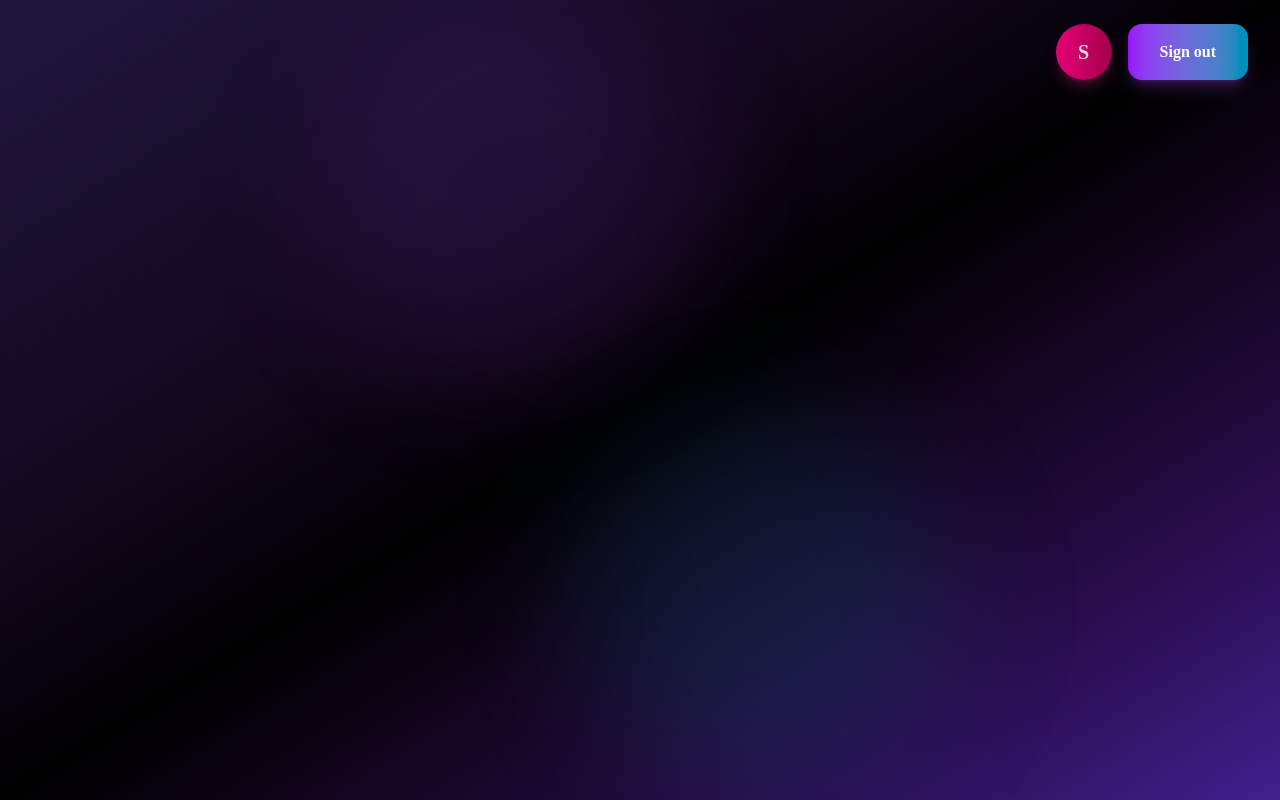
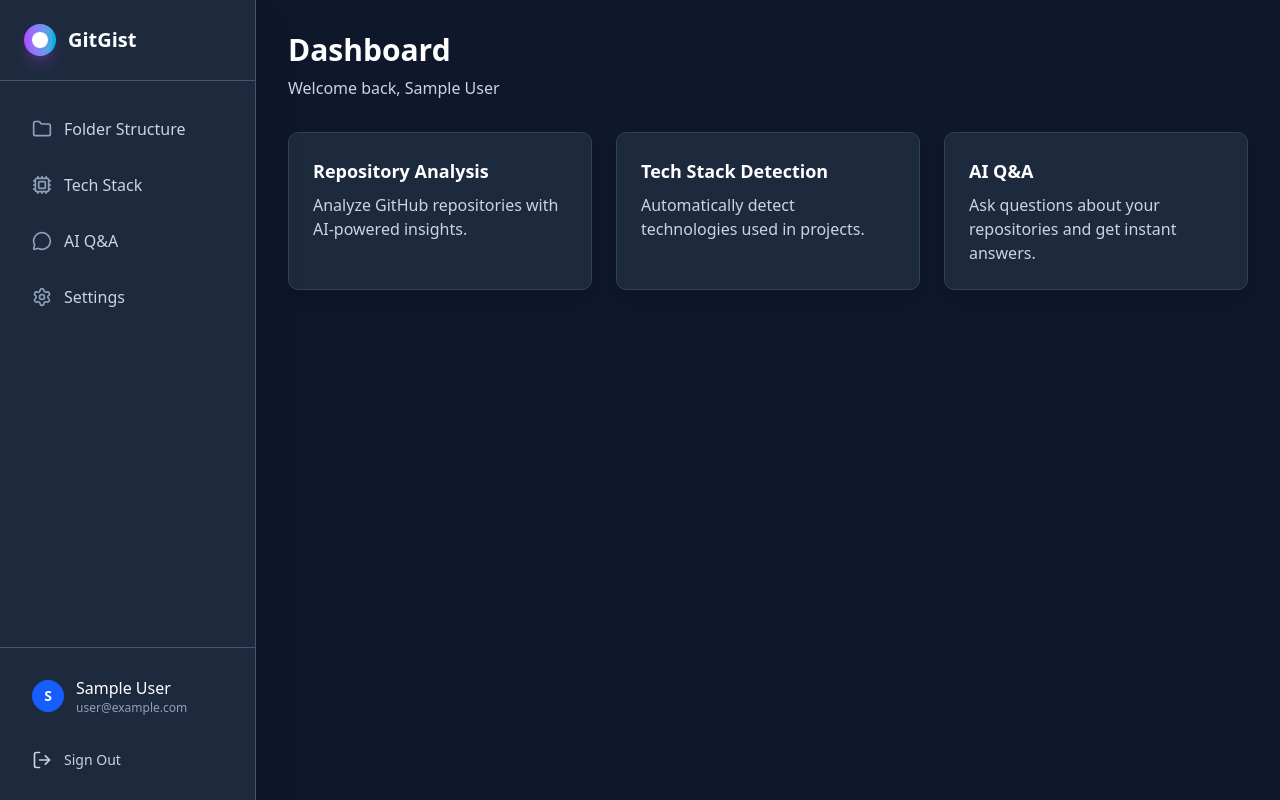
Before and after one commit to itz-rajkeshav/GitGist, a Next.js app in the folder apps/web/: page /dashboard in a window 1280 px wide. Built offline with nearby package versions, Linux system fonts and the light colour scheme; no server answers; sample sign-in values are in the browser's storage.

Commit message:
change ui and add sidebar

```diff
--- a/apps/web/src/app/auth/signin/page.tsx
+++ b/apps/web/src/app/auth/signin/page.tsx
@@ -25,25 +25,26 @@ export default function SignIn() {
 
   if (!providers) {
     return (
-      <div className="min-h-screen bg-gradient-to-br from-gray-900 via-purple-900 to-violet-900 flex items-center justify-center">
-        <div className="animate-spin rounded-full h-12 w-12 border-b-2 border-purple-400"></div>
+      <div className="min-h-screen bg-slate-900 flex items-center justify-center">
+        <div className="animate-spin rounded-full h-12 w-12 border-b-2 border-blue-400"></div>
       </div>
     );
   }
 
   return (
-    <div className="min-h-screen bg-gradient-to-br from-gray-900 via-purple-900 to-violet-900 flex items-center justify-center p-4">
+    <div className="min-h-screen bg-slate-900 flex items-center justify-center p-4 font-sans">
       <div className="max-w-md w-full space-y-8">
+        <div className="bg-slate-800 rounded-lg shadow-2xl border border-slate-700 p-8">
           <div className="text-center">
             <div className="flex justify-center mb-6">
               <div className="w-16 h-16 bg-gradient-to-r from-purple-500 to-cyan-500 rounded-full flex items-center justify-center shadow-lg shadow-purple-500/25">
                 <div className="w-8 h-8 bg-white rounded-full"></div>
               </div>
             </div>
-          <h2 className="text-3xl font-bold bg-gradient-to-r from-purple-400 to-cyan-400 bg-clip-text text-transparent">
-            Welcome to GitGust
+            <h2 className="text-3xl font-bold text-white mb-2">
+              Welcome to GitGist
             </h2>
-          <p className="mt-2 text-gray-300">
+            <p className="text-slate-300">
               Sign in to your account to continue
             </p>
           </div>
@@ -53,7 +54,7 @@ export default function SignIn() {
               <div key={provider.name}>
                 <button
                   onClick={() => signIn(provider.id, { callbackUrl: "/" })}
-                className="group relative w-full flex justify-center py-3 px-4 border border-transparent text-sm font-medium rounded-lg text-white bg-gradient-to-r from-purple-600 to-cyan-600 hover:from-purple-700 hover:to-cyan-700 focus:outline-none focus:ring-2 focus:ring-offset-2 focus:ring-purple-500 transition-all duration-300 transform hover:scale-105"
+                  className="group relative w-full flex justify-center py-3 px-4 border border-slate-600 text-sm font-medium rounded-lg text-white bg-blue-600 hover:bg-blue-700 focus:outline-none focus:ring-2 focus:ring-offset-2 focus:ring-blue-500 focus:ring-offset-slate-800 transition-all duration-200"
                 >
                   <span className="absolute left-0 inset-y-0 flex items-center pl-3">
                     <svg className="h-5 w-5" viewBox="0 0 24 24">
@@ -82,5 +83,6 @@ export default function SignIn() {
           </div>
         </div>
       </div>
+    </div>
   );
 }
--- a/apps/web/src/app/dashboard/page.tsx
+++ b/apps/web/src/app/dashboard/page.tsx
@@ -1,5 +1,6 @@
 "use client";
 
+import Sidebar from "@/components/sidebar";
 import { useSession, signOut } from "next-auth/react";
 import { useRouter } from "next/navigation";
 import { useEffect } from "react";
@@ -15,8 +16,8 @@ export default function Dashboard() {
 
   if (status === "loading") {
     return (
-      <div className="min-h-screen bg-gradient-to-br from-gray-900 via-purple-900 to-violet-900 flex items-center justify-center">
-        <div className="animate-spin rounded-full h-12 w-12 border-b-2 border-purple-400"></div>
+      <div className="min-h-screen bg-slate-900 flex items-center justify-center">
+        <div className="animate-spin rounded-full h-12 w-12 border-b-2 border-blue-400"></div>
       </div>
     );
   }
@@ -26,31 +27,47 @@ export default function Dashboard() {
   }
 
   return (
-    <div className="min-h-screen bg-gradient-to-br from-gray-900 via-purple-900 to-violet-900 text-white font-['Comic_Neue']">
-      <div className="absolute inset-0 bg-gradient-to-br from-purple-900/20 via-black to-cyan-900/20"></div>
-      <div className="absolute top-0 left-1/4 w-96 h-96 bg-purple-500/10 rounded-full blur-3xl"></div>
-      <div className="absolute bottom-0 right-1/4 w-96 h-96 bg-cyan-500/10 rounded-full blur-3xl"></div>
+    <div className="min-h-screen bg-slate-900 text-white font-sans">
+      <Sidebar />
 
-      <div className="relative z-10">
-        <header className="flex justify-end items-center  px-8 py-6">
-          <div className="flex items-center space-x-4">
-            <div className="flex items-center space-x-2 space-y-4">
-              <div className="w-14 h-14 bg-gradient-to-r from-pink-600 to-pink-800 rounded-full flex items-center justify-center mx-auto  shadow-lg shadow-pink-500/25 group-hover:scale-110 transition-transform duration-300">
-                <span className="text-gray-300 text-xl font-semibold">
-                  {(session.user?.name || session.user?.email)
-                    ?.trim()
-                    .charAt(0)}
-                </span>
-              </div>
+      {/* Main Content Area */}
+      <div className="ml-64 p-8">
+        <div className="max-w-7xl mx-auto">
+          <header className="mb-8">
+            <h1 className="text-3xl font-bold text-white mb-2">Dashboard</h1>
+            <p className="text-slate-300">
+              Welcome back, {session?.user?.name || "User"}
+            </p>
+          </header>
+
+          {/* Dashboard Content */}
+          <div className="grid grid-cols-1 md:grid-cols-2 lg:grid-cols-3 gap-6">
+            <div className="bg-slate-800 rounded-lg shadow-lg border border-slate-700 p-6 hover:bg-slate-750 transition-colors duration-200">
+              <h3 className="text-lg font-semibold text-white mb-2">
+                Repository Analysis
+              </h3>
+              <p className="text-slate-300">
+                Analyze GitHub repositories with AI-powered insights.
+              </p>
             </div>
-            <button
-              onClick={() => signOut({ callbackUrl: "/" })}
-              className="px-8 py-4 bg-gradient-to-r from-purple-600 to-cyan-600 hover:from-purple-700 hover:to-cyan-700 text-white font-bold rounded-xl transition-all duration-300 focus:outline-none focus:ring-2 focus:ring-purple-500 focus:ring-offset-2 focus:ring-offset-black transform hover:scale-105 shadow-lg shadow-purple-500/25"
-            >
-              Sign out
-            </button>
+
+            <div className="bg-slate-800 rounded-lg shadow-lg border border-slate-700 p-6 hover:bg-slate-750 transition-colors duration-200">
+              <h3 className="text-lg font-semibold text-white mb-2">
+                Tech Stack Detection
+              </h3>
+              <p className="text-slate-300">
+                Automatically detect technologies used in projects.
+              </p>
+            </div>
+
+            <div className="bg-slate-800 rounded-lg shadow-lg border border-slate-700 p-6 hover:bg-slate-750 transition-colors duration-200">
+              <h3 className="text-lg font-semibold text-white mb-2">AI Q&A</h3>
+              <p className="text-slate-300">
+                Ask questions about your repositories and get instant answers.
+              </p>
+            </div>
           </div>
-        </header>
+        </div>
       </div>
     </div>
   );
--- /dev/null
+++ b/apps/web/src/components/sidebar.tsx
@@ -0,0 +1,74 @@
+import React from "react";
+import { Folder, Cpu, MessageCircle, Settings, LogOut } from "lucide-react";
+import { useSession, signOut } from "next-auth/react";
+
+const Sidebar = () => {
+  const { data: session } = useSession();
+  const user = {
+    name: session?.user?.name || "Guest",
+    email: session?.user?.email || "guest@example.com",
+  };
+
+  const getUserInitial = (name: string) => {
+    return name.charAt(0).toUpperCase();
+  };
+
+  const menuItems = [
+    { icon: Folder, label: "Folder Structure", href: "#" },
+    { icon: Cpu, label: "Tech Stack", href: "#" },
+    { icon: MessageCircle, label: "AI Q&A", href: "#" },
+    { icon: Settings, label: "Settings", href: "#" },
+  ];
+
+  return (
+    <div className="w-64 h-screen bg-slate-800 text-white flex font-sans flex-col absolute border-r border-slate-600 shadow-2xl">
+      <header className="flex items-center px-6 py-6 border-b border-slate-600">
+        <div className="flex items-center space-x-3">
+          <div className="w-8 h-8 bg-gradient-to-r from-purple-500 to-cyan-500 rounded-full flex items-center justify-center shadow-lg shadow-purple-500/25">
+            <div className="w-4 h-4 bg-white rounded-full"></div>
+          </div>
+          <span className="text-xl font-semibold text-white">GitGist</span>
+        </div>
+      </header>
+
+      <nav className="flex-1 px-4 py-6 ">
+        <ul className="space-y-2 ">
+          {menuItems.map((item, index) => (
+            <li key={index}>
+              <a
+                href={item.href}
+                className="flex items-center space-x-3 px-4 py-3 rounded-lg text-slate-300 hover:text-white hover:bg-slate-700 transition-all duration-200 group w-full h-12"
+              >
+                <item.icon className="w-5 h-5 text-slate-400 group-hover:text-blue-400 transition-colors duration-200" />
+                <span className=" font-medium">{item.label}</span>
+              </a>
+            </li>
+          ))}
+        </ul>
+      </nav>
+
+      <div className="px-4 py-4 border-t border-slate-600">
+        <div className="flex items-center space-x-3 px-4 py-3 rounded-lg hover:bg-slate-700 transition-all duration-200 mb-2">
+          <div className="w-8 h-8 bg-blue-600 rounded-full flex items-center justify-center">
+            <span className="text-white text-sm font-semibold">
+              {getUserInitial(user.name)}
+            </span>
+          </div>
+          <div className="flex-1 min-w-0">
+            <p className="font-medium text-white truncate">{user.name}</p>
+            <p className="text-xs text-slate-400 truncate">{user.email}</p>
+          </div>
+        </div>
+
+        <button className="flex items-center space-x-3 px-4 py-3 rounded-lg text-slate-300 hover:text-red-400 hover:bg-slate-700 transition-all duration-200 w-full h-12">
+          <LogOut className="w-5 h-5" />
+          <span className="text-sm font-medium" onClick={() => signOut()}>
+            Sign Out
+          </span>
+        </button>
+      </div>
+    </div>
+  );
+};
+
+export default Sidebar;
```
Also changed, not shown: apps/web/src/pages/heroPage.tsx (+7 -18 lines). Lines whose indentation alone changed are shown as unchanged.
